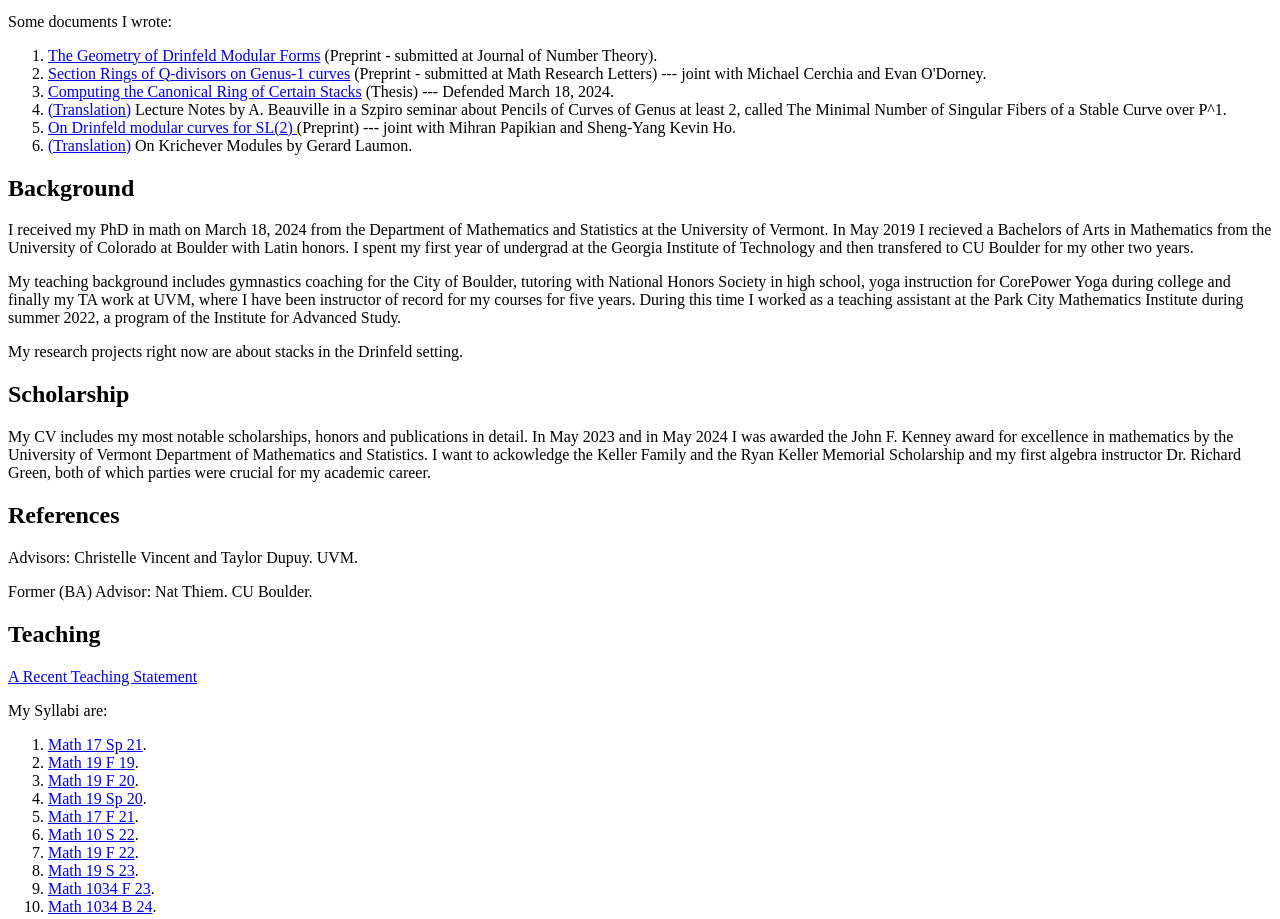
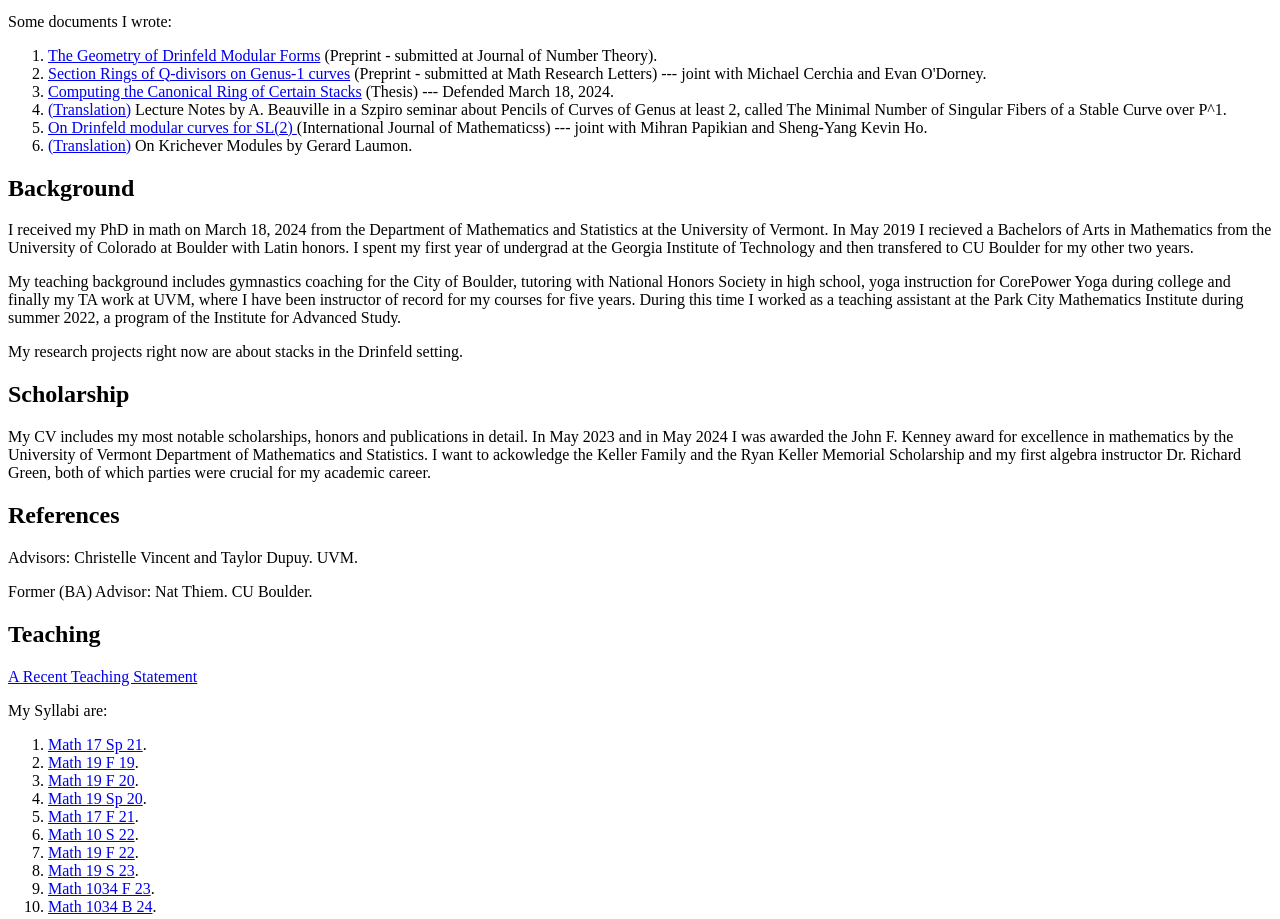
Before and after one commit to JeFranko/JeFranko.github.io, a plain HTML site: page index.html in a window 1280 px wide. Shown: the part 1046-1965 px from the top of the page. Drawn offline with Linux system fonts and the light colour scheme.

Commit message:
Update index.html

```diff
--- a/index.html
+++ b/index.html
@@ -82,7 +82,7 @@ I organized <a href="https://www.uvm.edu/~unqvnts/">unQVNTS</a>, the UVM Number
 
 <li><a href="Szpiro.seminar.chpt.6.translation.pdf">(Translation)</a> Lecture Notes by A. Beauville in a Szpiro seminar about Pencils of Curves of Genus at least 2, called The Minimal Number of Singular Fibers of a Stable Curve over P^1.</li>
 
-<li><a href="https://arxiv.org/abs/2408.00198#"> On Drinfeld modular curves for SL(2) </a> (Preprint) --- joint with Mihran Papikian and Sheng-Yang Kevin Ho.</li>
+<li><a href="https://arxiv.org/abs/2408.00198#"> On Drinfeld modular curves for SL(2) </a> (International Journal of Mathematicss) --- joint with Mihran Papikian and Sheng-Yang Kevin Ho.</li>
 
 <li><a href="Laumon_Krichever_translation.pdf">(Translation)</a> On Krichever Modules by Gerard Laumon.</li>
 
```
